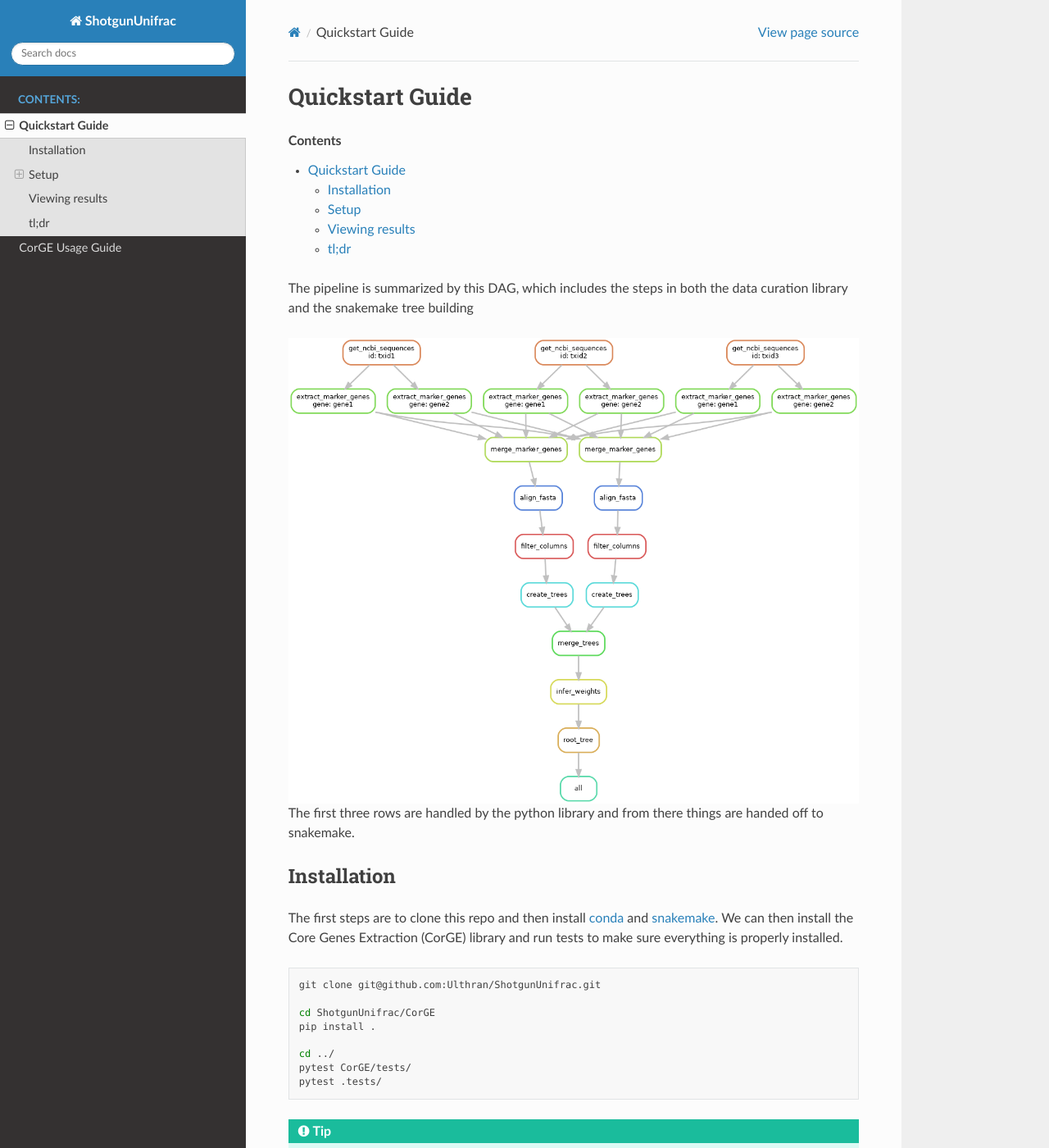
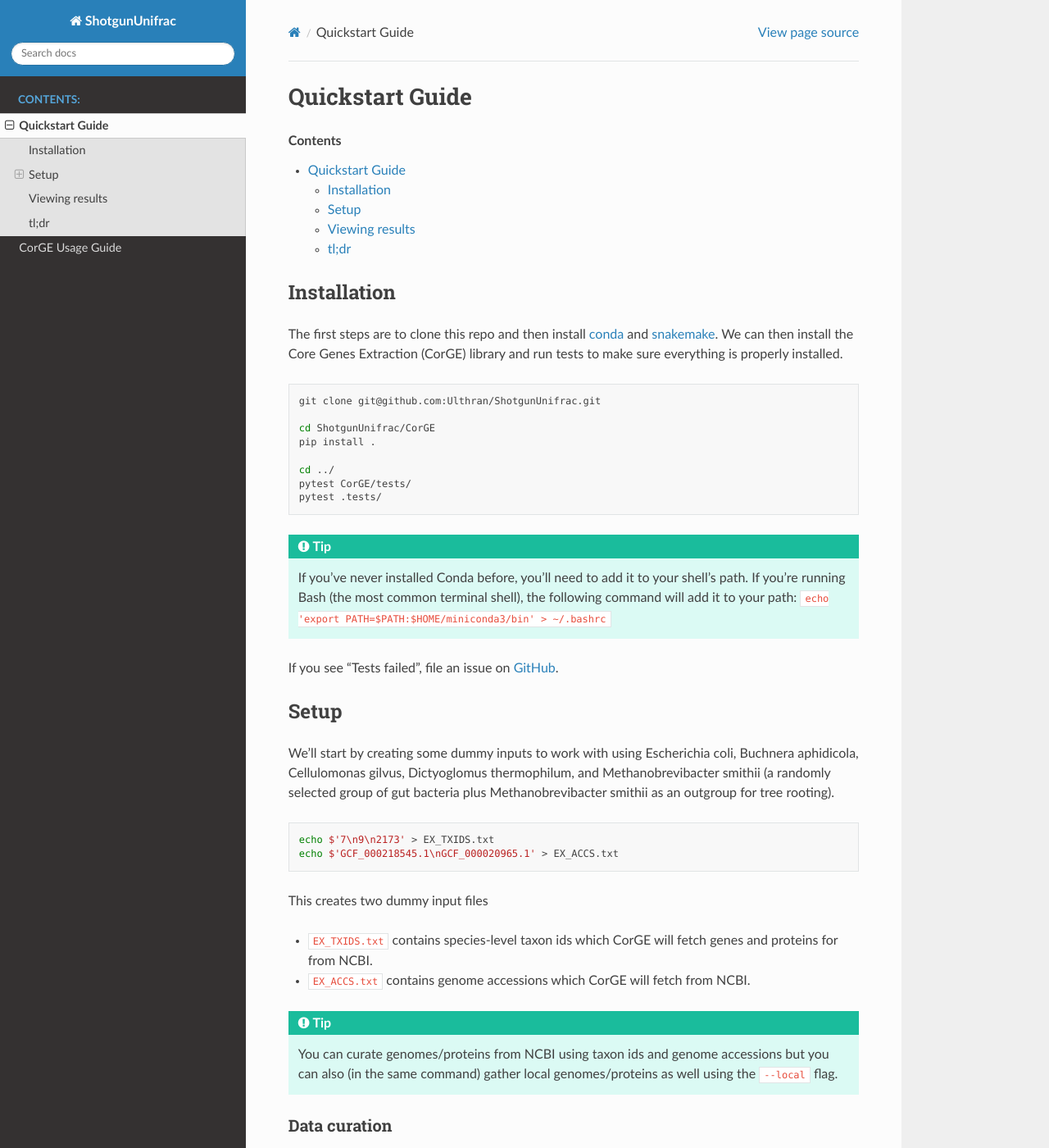
Before and after one commit to Ulthran/ShotgunUnifrac, a Sphinx documentation site: the page built from docs/quickstart.rst, in a window 1280 px wide and 1400 px high. Shown: the whole window at 82% size. Built offline with Sphinx 7.4.7 and the Read the Docs theme 2.0.0, drawn with Linux system fonts in a browser that asks for light colours.

Commit message:
Remove DAG from docs (doesn't show supermatrix method)

```diff
--- a/docs/quickstart.rst
+++ b/docs/quickstart.rst
@@ -6,13 +6,6 @@ Quickstart Guide
 
 .. contents::
    :depth: 2
-
-The pipeline is summarized by this DAG, which includes the steps in both the data curation library and the snakemake tree building
-
-.. image:: images/dag.png
-   :align: center
-
-The first three rows are handled by the python library and from there things are handed off to snakemake.
 
 Installation
 ************
```
